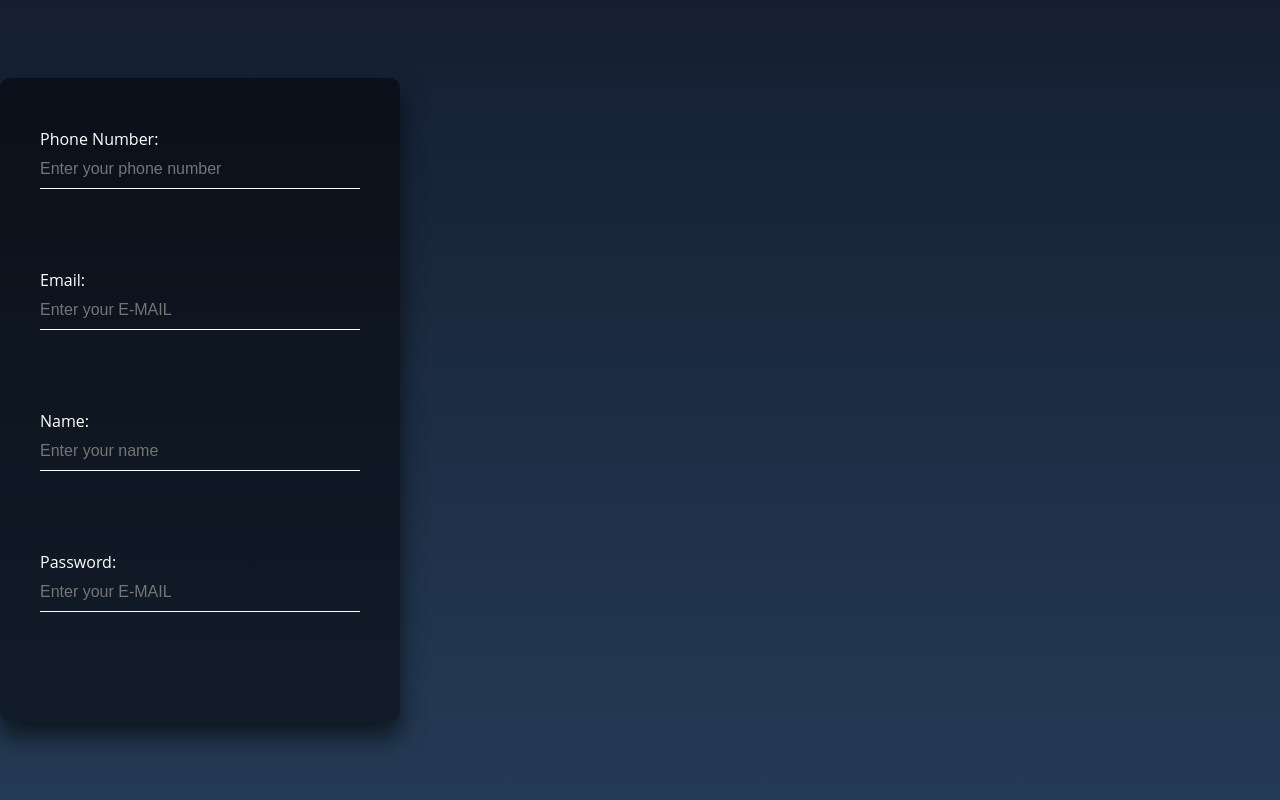
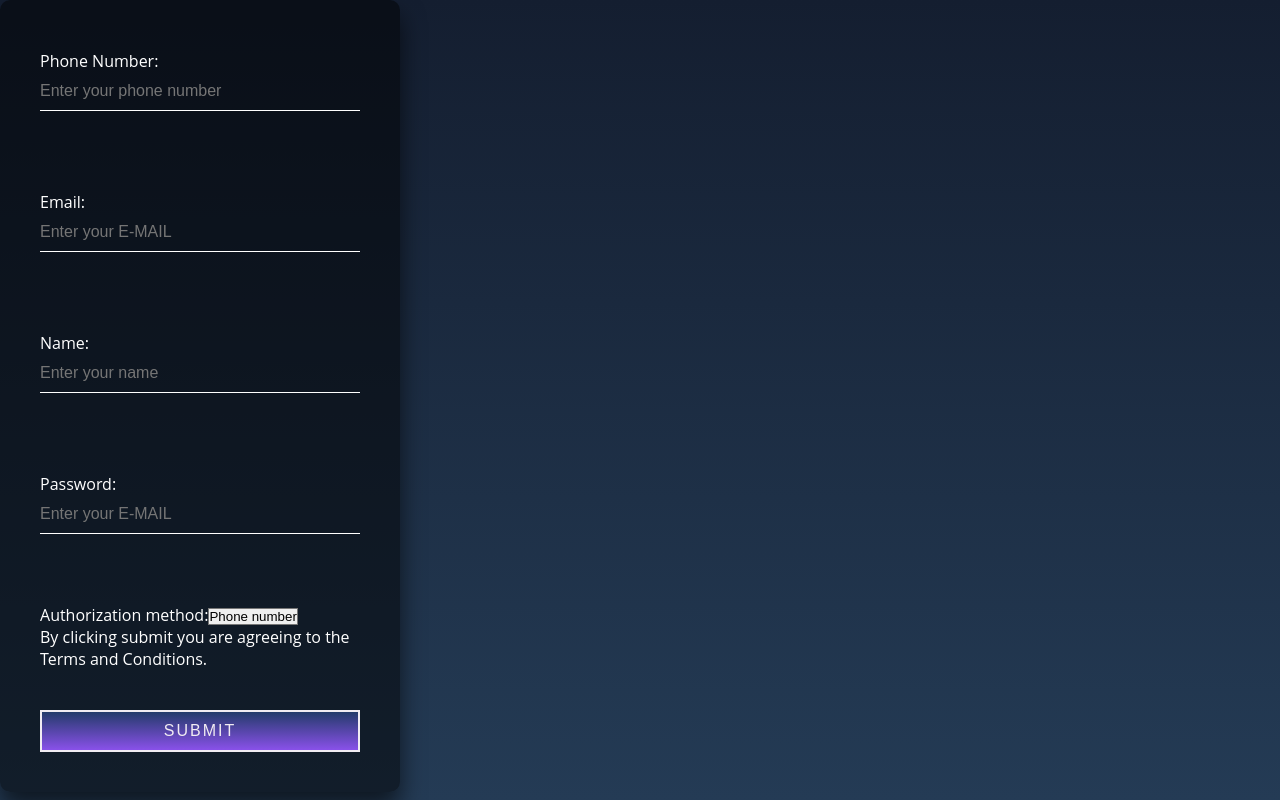
Before and after one commit to Amelit-q/Mango-UI, a React (Create React App) app: page /registration in a window 1280 px wide. Built offline with nearby package versions, Linux system fonts and the light colour scheme.

Commit message:
added fields for registration plus changed response variables

```diff
--- a/src/pages/Registration/Registration.tsx
+++ b/src/pages/Registration/Registration.tsx
@@ -3,15 +3,17 @@ import {observer} from "mobx-react-lite"
 import {AuthStore} from "../../stores/AuthStore"
 import styled from "styled-components"
 import {VerificationMethod} from "../../types/Auth/Enums/VerificationMethod"
+import {RegisterCommand} from "../../types/Auth/Requests/RegisterCommand"
 
 export const Registration: React.FunctionComponent = observer(() => {
     const authStore = new AuthStore()
+
 
     const [phoneNumber, setPhoneNumber] = React.useState("")
     const [email, setEmail] = React.useState("")
     const [name, setName] = React.useState("")
     const [password, setPassword] = React.useState("")
-    const [termsAccepted, setTermsAccepted] = React.useState(false)
+    const [termsAccepted, setTermsAccepted] = React.useState(true)
     const [verificationMethod, setVerificationMethod] = React.useState<VerificationMethod>(1)
     console.log(verificationMethod, "verification method")
 
@@ -19,7 +21,16 @@ export const Registration: React.FunctionComponent = observer(() => {
         event.preventDefault()
         setTermsAccepted(true)
         console.log(verificationMethod, "this is the value of verification method: 1 means by telephone, 2 means by e-mail")
-        // authStore.registration(new RegisterCommand(phoneNumber, email, name, password, verificationMethod, termsAccepted))
+        authStore.registration(new RegisterCommand(phoneNumber, email, name, password, verificationMethod, termsAccepted))
+    }
+
+    const handleSelectChange = (event: any) => {
+        if (event.target.value === "phone") {
+            setVerificationMethod(1)
+        } else if (event.target.value === "email") {
+            setVerificationMethod(2)
+        }
+
     }
 
     return (
@@ -55,17 +66,21 @@ export const Registration: React.FunctionComponent = observer(() => {
                 </InputFormWrapper>
 
 
-                {/*<label>*/}
-                {/*    Authorization method:*/}
-                {/*    <input type="button" value="By phone number" onClick={() => setVerificationMethod(1)} />*/}
-                {/*    <input type="button" value="By E-Mail" onClick={() => setVerificationMethod(2)} />*/}
-                {/*</label>*/}
+                <label>
+                    Authorization method:
+
+                    <select onChange={handleSelectChange}>
+                        <option value="phone">Phone number</option>
+                        <option value="email">E-Mail</option>
+                    </select>
+
+                </label>
 
 
-                {/*<label>*/}
-                {/*    By clicking submit you are agreeing to the Terms and Conditions.*/}
-                {/*    <input type="submit" value="submit" />*/}
-                {/*</label>*/}
+                <label>
+                    By clicking submit you are agreeing to the Terms and Conditions.
+                    <SubmitButton type="submit" value="submit" />
+                </label>
             </FormWrapper>
 
 
@@ -82,10 +97,6 @@ const FormContainer = styled("form")`
     font-family: 'Open Sans',sans-serif;
     color: #fff;
     background: linear-gradient(#141e30, #243b55);
-    display: flex;
-    flex-direction: column;
-    justify-content: center;
-
 `
 
 const FormWrapper = styled("div")`
@@ -95,6 +106,10 @@ const FormWrapper = styled("div")`
     box-sizing: border-box;
     box-shadow: 0 15px 25px rgba(0,0,0,.6);
     border-radius: 10px;
+    display: flex;
+    flex-direction: column;
+    justify-content: center;
+
 `
 
 const InputFormWrapper = styled("div")`
@@ -119,3 +134,26 @@ const InputWrapper = styled("input")`
   outline: none;
   background: transparent;
 `
+
+const SubmitButton = styled("input")`
+    background: linear-gradient(#243B6B, #8951e9);
+    width: 100%;
+    height: 8.5%;
+    padding: 10px 20px;
+    color: #f1ecf2;
+    font-size: 16px;
+    text-decoration: none;
+    text-transform: uppercase;
+    overflow: hidden;
+    transition: 0.6s;
+    cursor: pointer;
+    margin-top: 40px;
+    letter-spacing: 2px;
+    border: 2px solid;
+    &:hover {
+    background: #243b55;
+    color: #fff;
+    border-radius: 5px;
+    }
+
+`
--- a/src/stores/AuthStore.ts
+++ b/src/stores/AuthStore.ts
@@ -5,9 +5,6 @@ import {RegisterCommand} from "../types/Auth/Requests/RegisterCommand"
 export class AuthStore {
 
     private registrationApi = new AuthApi()
-
-
-
 
     @observable
     private _login: String | null = null
@@ -18,8 +15,8 @@ export class AuthStore {
 
     public async registration(data: RegisterCommand) {
         try {
-            const res = await this.registrationApi.register(data)
-            return res
+            const {message, success, userId} = await this.registrationApi.register(data)
+            return Promise.resolve()
         } catch (error) {
             return Promise.reject(error)
         }
```
